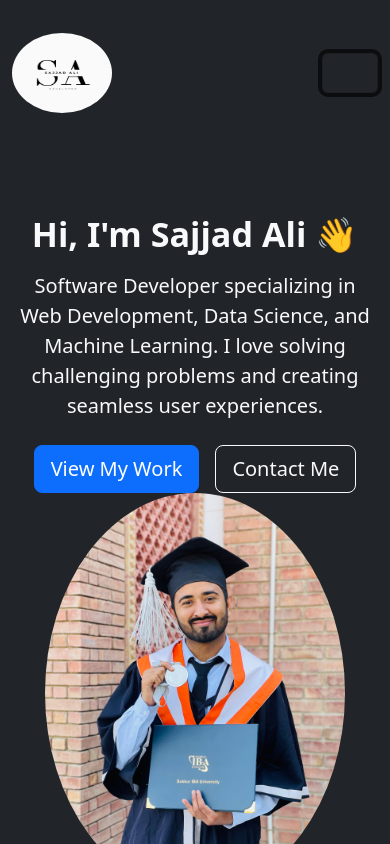
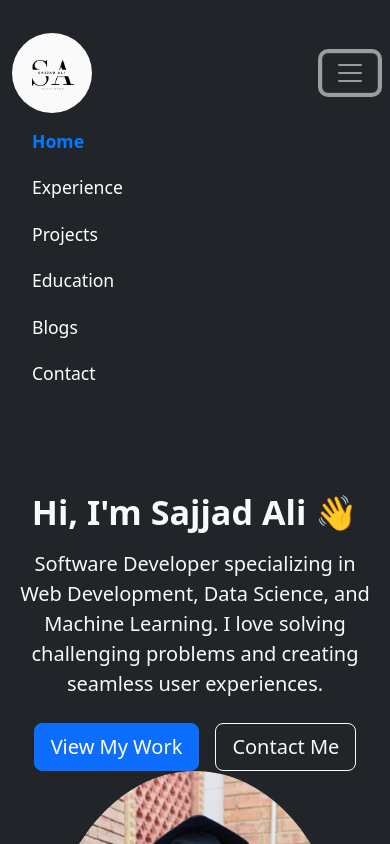
Before and after one commit to SajjadAli54/sajjadali, a React (Vite) app: page / in a window 390 px wide. Both pictures are taken after a click on the button "Toggle navigation". Shown: the top 844 px of the page. Built offline with nearby package versions, Linux system fonts and the light colour scheme.

Commit message:
updated navbar for mobile devices

```diff
--- a/package.json
+++ b/package.json
@@ -17,8 +17,10 @@
     "bootstrap": "^5.3.3",
     "bootstrap-icons": "^1.11.3",
     "react": "^18.3.1",
+    "react-bootstrap": "^2.10.7",
     "react-dom": "^18.3.1",
     "react-icons": "^5.4.0",
+    "react-router-bootstrap": "^0.26.3",
     "react-router-dom": "^7.1.1"
   },
   "devDependencies": {
--- a/src/components/navbar.jsx
+++ b/src/components/navbar.jsx
@@ -1,8 +1,6 @@
 import React from "react";
 import { Link, NavLink } from "react-router-dom";
-
 import logo from "./../assets/logo.png";
-
 import { routes } from "../data/routes";
 
 const navLinks = [
@@ -16,17 +14,18 @@ const navLinks = [
 
 function NavBar() {
   return (
-    <nav className="navbar navbar-expand-lg navbar-light bg-dark shadow-sm">
+    <nav className="navbar navbar-expand-lg navbar-dark bg-dark shadow-sm">
       <div className="container">
+        {/* Logo */}
         <Link className="navbar-brand" to="/">
           <img
             src={logo}
-            style={{ borderRadius: "50%" }}
-            alt="Logo Image named Sajjad Ali"
-            width="100px"
-            height="80px"
+            alt="Logo"
+            style={{ borderRadius: "50%", width: "80px", height: "80px" }}
           />
         </Link>
+
+        {/* Toggle button for mobile */}
         <button
           className="navbar-toggler"
           type="button"
@@ -38,19 +37,20 @@ function NavBar() {
         >
           <span className="navbar-toggler-icon"></span>
         </button>
+
+        {/* Navbar links */}
         <div className="collapse navbar-collapse" id="navbarNav">
           <ul className="navbar-nav ms-auto">
             {navLinks.map((link, index) => (
               <li key={index} className="nav-item">
                 <NavLink
                   exact
+                  to={link.path}
                   className="nav-link"
-                  to={link.path}
-                  activeClassName="active"
                   style={({ isActive }) => ({
+                    color: isActive ? "#00bfff" : "#fff",
                     fontWeight: isActive ? "bold" : "normal",
-                    color: isActive ? "#007bff" : "#fff",
-                    transition: "all 0.3s ease",
+                    transition: "color 0.3s ease",
                   })}
                 >
                   {link.label}
--- a/src/data/jobs.js
+++ b/src/data/jobs.js
@@ -9,7 +9,6 @@ export const jobs = [
     startDate: "Nov 2024",
     subtitle: "Building Financial & Actuarial Solutions for Global Clients.",
     duties: [
-      "🚀 Designed and implemented seamless integration of machine learning models for end-to-end financial systems.",
       "📱 Developed advanced desktop applications using PyQt5, PyQt6, and PySide6, improving workflow efficiency by 40%.",
       "💡 Engineered IFRS 17 Insurance Models using Python, ensuring compliance with international financial standards.",
       "📊 Built interactive dashboards using Plotly and Apexcharts, enabling real-time data visualization for key stakeholders.",
--- a/src/main.jsx
+++ b/src/main.jsx
@@ -4,6 +4,7 @@ import "./index.css";
 import App from "./App.jsx";
 
 import "bootstrap/dist/css/bootstrap.min.css";
+import "bootstrap/dist/js/bootstrap.bundle.min.js";
 import "bootstrap-icons/font/bootstrap-icons.css";
 
 import "animate.css";
```
Also changed, not shown: 1 other file (tests, documents, lock files or other folders).
